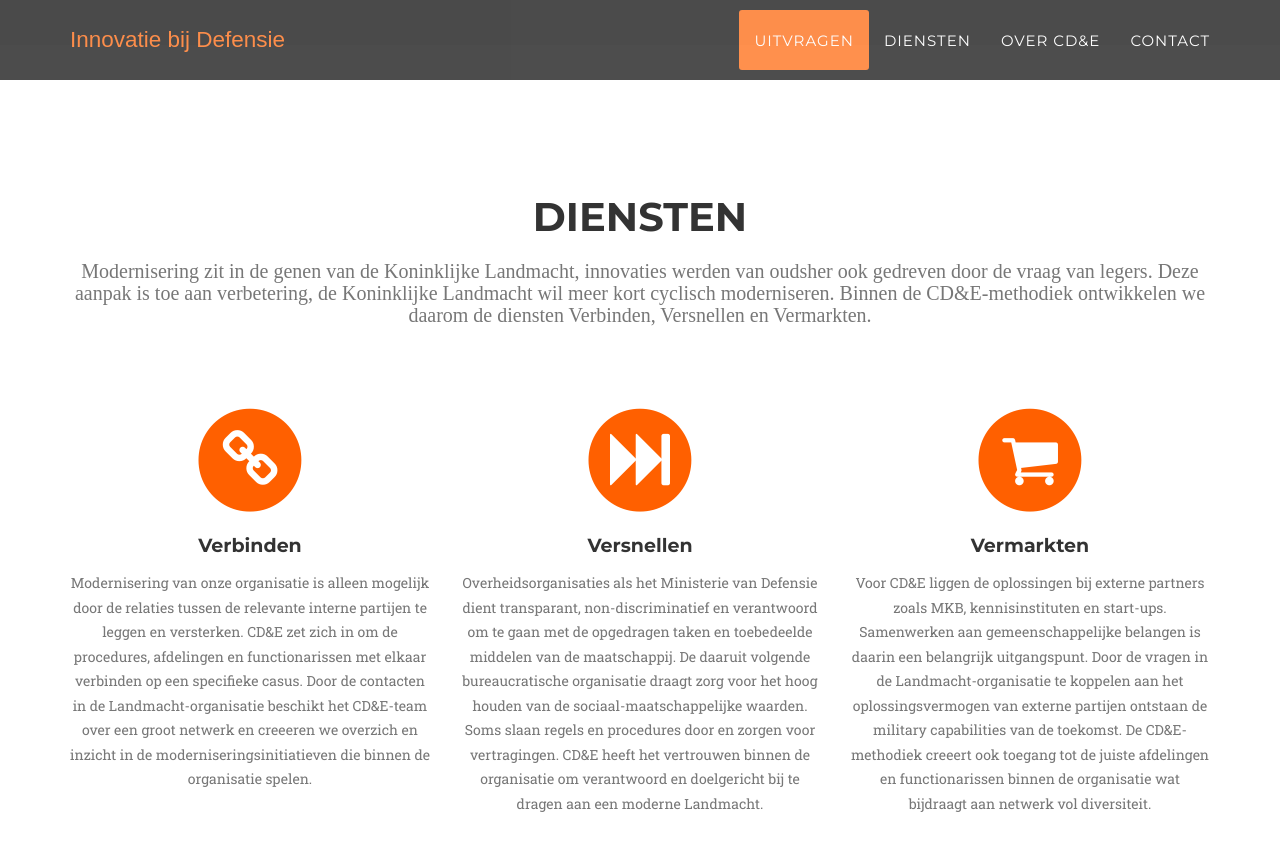
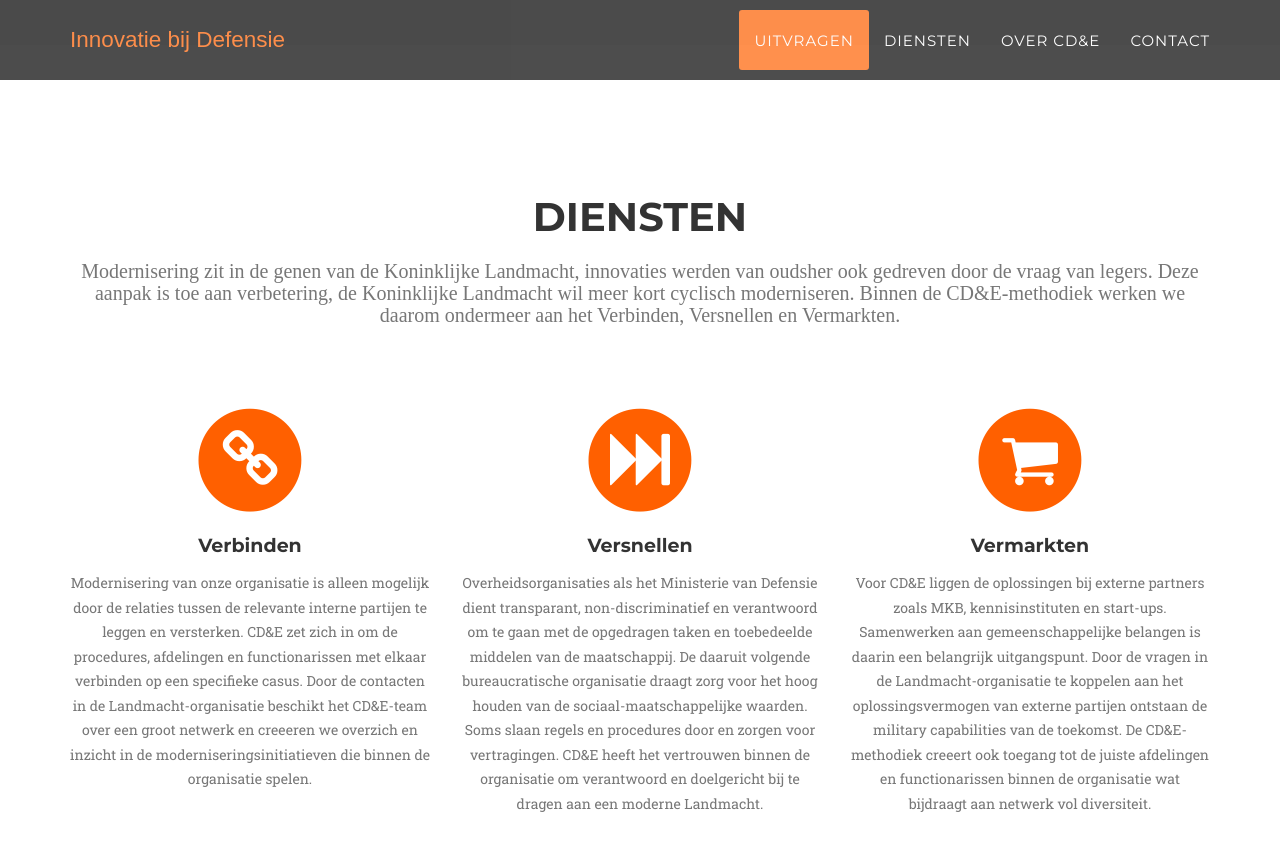
Before and after one commit to cpcorvers/CDE-new, a Jekyll site: the page built from _posts/2019-11-10-ijsbad.markdown, in a window 1280 px wide and 900 px high, scrolled down 1254 px. Shown: the top 851 px of the window. Built offline with Jekyll 4.4.1, drawn with Linux system fonts in a browser that asks for light colours; some web fonts are replaced.

```diff
--- a/_includes/services.html
+++ b/_includes/services.html
@@ -7,7 +7,7 @@
                     <h3 class="section-subheading text-muted">
                       Modernisering zit in de genen van de Koninklijke Landmacht, innovaties werden van oudsher ook gedreven door de vraag van legers.
                       Deze aanpak is toe aan verbetering, de Koninklijke Landmacht wil meer kort cyclisch moderniseren.
-                      Binnen de CD&E-methodiek ontwikkelen we daarom de diensten Verbinden, Versnellen en Vermarkten.
+                      Binnen de CD&E-methodiek werken we daarom ondermeer aan het Verbinden, Versnellen en Vermarkten.
                     </h3>
                 </div>
             </div>
--- a/_posts/2019-11-10-ijsbad.markdown
+++ b/_posts/2019-11-10-ijsbad.markdown
@@ -5,7 +5,7 @@ layout: default
 modal-id: 1
 date: 2019-11-01
 closing-date: 13 januari 2020
-img: koelsystem-mars.jpg
+img: koelsysteem-mars.jpg
 thumbnail: koelsysteem-wak-thumbnail.png
 alt: Aggresieve koeling
 tenderned: https://www.tenderned.nl/tenderned-tap/aankondigingen/181581
```
